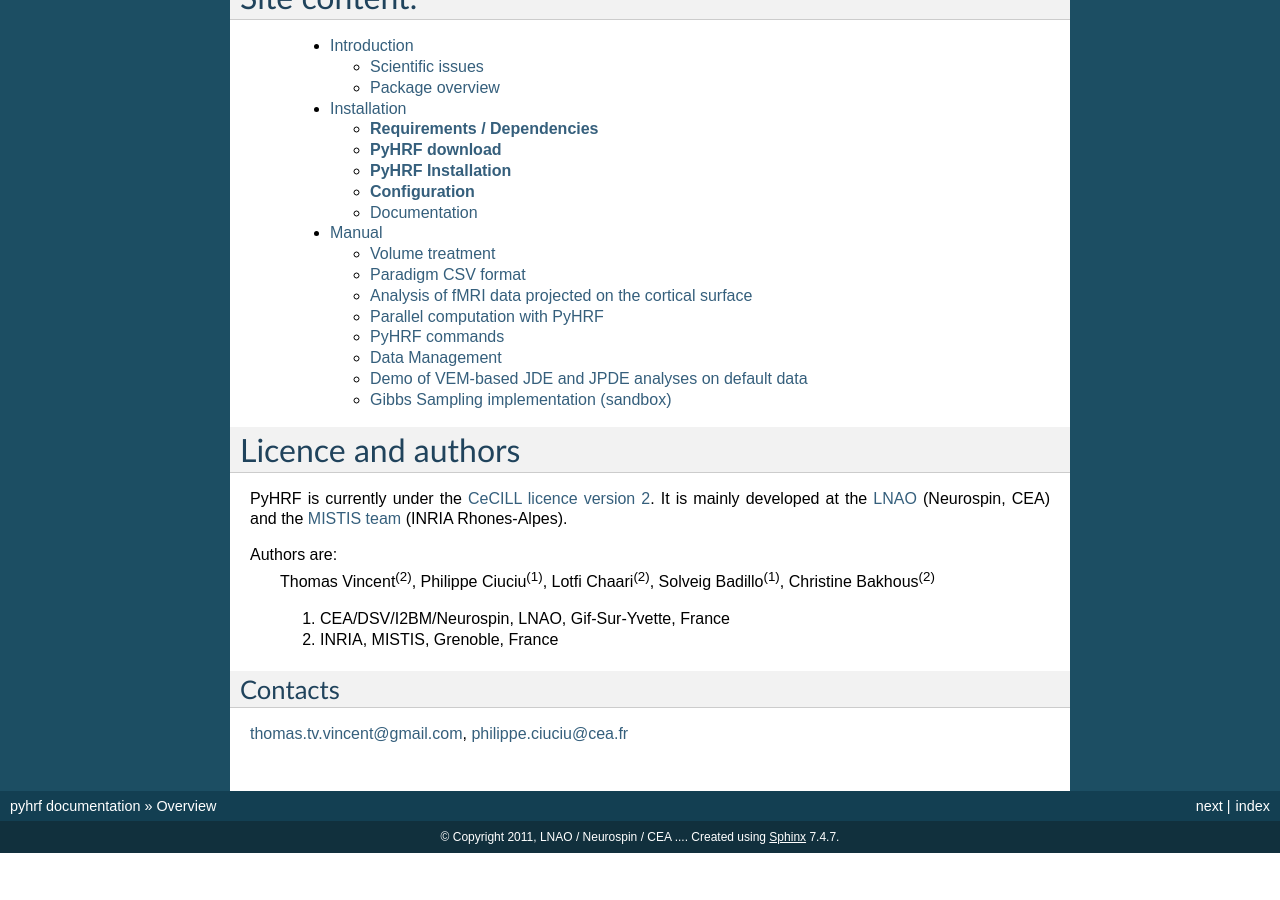
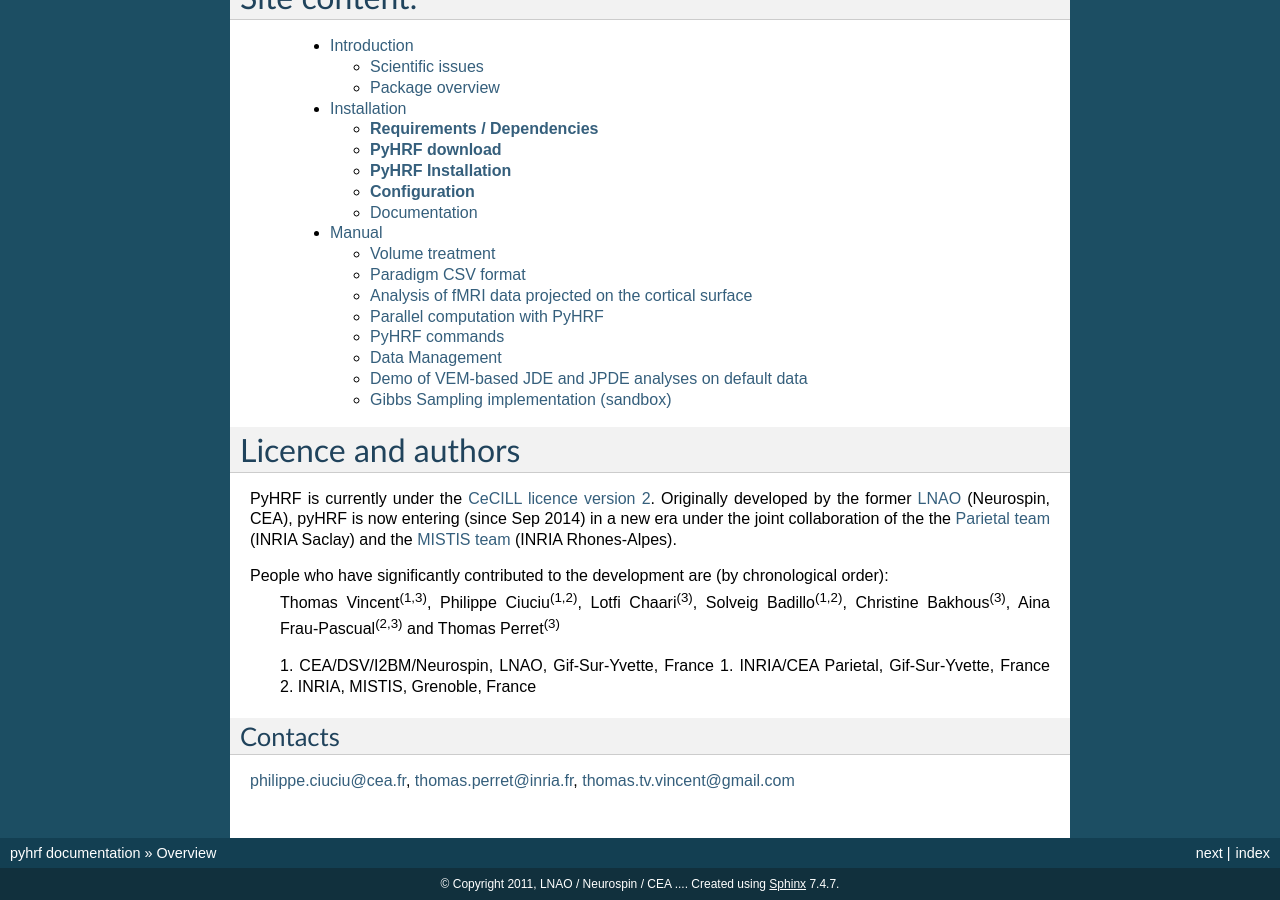
Before and after one commit to pyhrf/pyhrf, a Sphinx documentation site: the page built from doc/sphinx/source/index.rst, in a window 1280 px wide and 900 px high, scrolled down 594 px. Built offline with Sphinx 7.4.7, drawn with Linux system fonts in a browser that asks for light colours; pages that are not in the unit, such as notebooks, are missing from menus; before the commit the page ends 1447 px from its top, so only the background shows below that.

Commit message:
update list of contributors, institutions

```diff
--- a/doc/sphinx/source/index.rst
+++ b/doc/sphinx/source/index.rst
@@ -48,15 +48,16 @@
 Licence and authors
 -------------------
 
-PyHRF is currently under the `CeCILL licence version 2 <http://www.cecill.info>`_. It is mainly developed at the `LNAO <http://www.lnao.fr>`_ (Neurospin, CEA) and the `MISTIS team <http://mistis.inrialpes.fr/>`_ (INRIA Rhones-Alpes).
+PyHRF is currently under the `CeCILL licence version 2 <http://www.cecill.info>`_. Originally developed by the former `LNAO <http://www.lnao.fr>`_ (Neurospin, CEA), pyHRF is now entering (since Sep 2014) in a new era under the joint collaboration of the the `Parietal team <http://parietal.inria.fr/>`_ (INRIA Saclay) and the `MISTIS team <http://mistis.inrialpes.fr/>`_ (INRIA Rhones-Alpes).
 
-Authors are:
-         Thomas Vincent\ :sup:`(2)`, Philippe Ciuciu\ :sup:`(1)`, Lotfi Chaari\ :sup:`(2)`, Solveig Badillo\ :sup:`(1)`, Christine Bakhous\ :sup:`(2)`
+People who have significantly contributed to the development are (by chronological order):
+         Thomas Vincent\ :sup:`(1,3)`, Philippe Ciuciu\ :sup:`(1,2)`, Lotfi Chaari\ :sup:`(3)`, Solveig Badillo\ :sup:`(1,2)`, Christine Bakhous\ :sup:`(3)`, Aina Frau-Pascual\ :sup:`(2,3)` and Thomas Perret\ :sup:`(3)`
 
          1. CEA/DSV/I2BM/Neurospin, LNAO, Gif-Sur-Yvette, France
+         1. INRIA/CEA Parietal, Gif-Sur-Yvette, France
          2. INRIA, MISTIS, Grenoble, France
 
 Contacts
 ++++++++
 
-thomas.tv.vincent@gmail.com, philippe.ciuciu@cea.fr
+philippe.ciuciu@cea.fr, thomas.perret@inria.fr, thomas.tv.vincent@gmail.com
```
